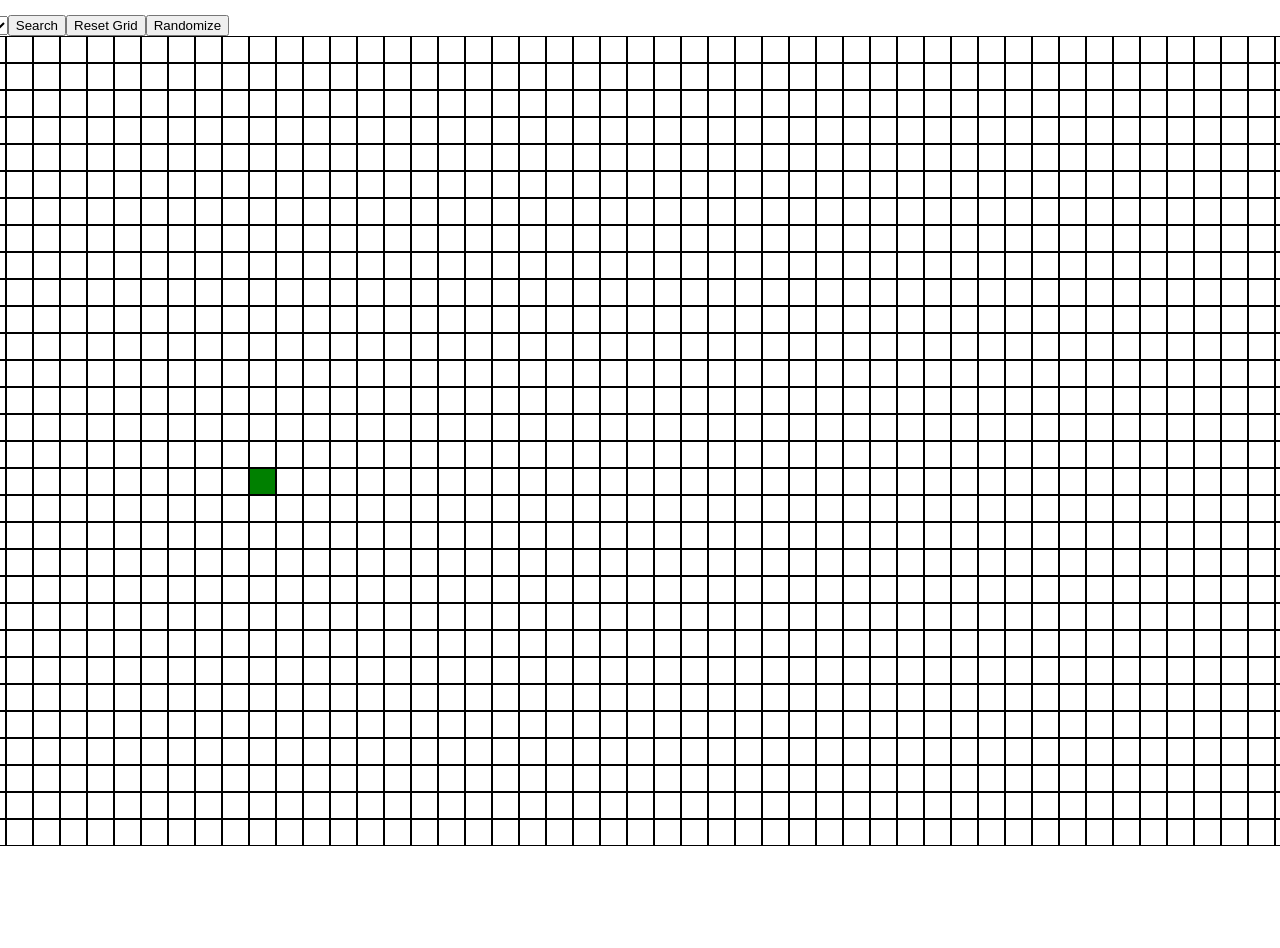
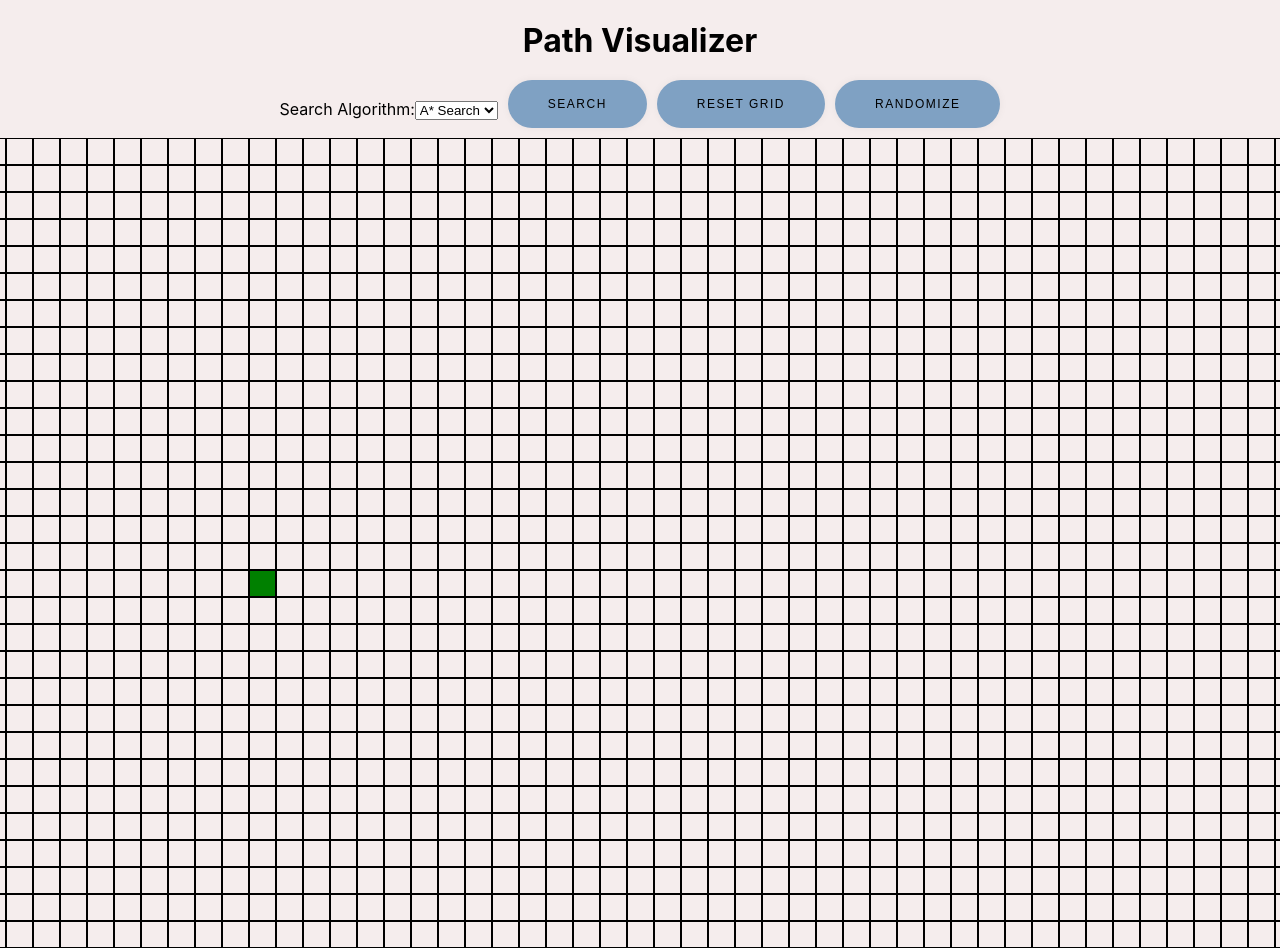
Before and after one commit to Jasonchen272/Path-Search-Visualizer, a React (Create React App) app: page / in a window 1280 px wide. Shown: the top 948 px of the page. Before the commit the page ends 846 px from the top, so only its background shows below. Built offline with nearby package versions, Linux system fonts and the light colour scheme.

Commit message:
changed colors and fixed mouse dragging bug

```diff
--- a/public/index.html
+++ b/public/index.html
@@ -25,7 +25,6 @@
       Learn how to configure a non-root public URL by running `npm run build`.
     -->
     <title>React App</title>
-    <h1 class="header-title">Path Visualizer</h1>
   </head>
   <body>
     <noscript>You need to enable JavaScript to run this app.</noscript>
--- a/src/VisualizerComponents/Node.css
+++ b/src/VisualizerComponents/Node.css
@@ -3,10 +3,42 @@ body {
     flex-direction: column;
     align-items: center;
     justify-content: center;
-    height: 100vh;
+    height: auto;
+    width: auto;
     margin: 0;
-    background-color: white;
+    background-color: #F5EDED;
 }
+
+button {
+    margin-bottom: 10px;
+    margin-left: 10px;
+    padding: 17px 40px;
+    border-radius: 50px;
+    cursor: pointer;
+    border: 0;
+    background-color: #7FA1C3;
+    box-shadow: rgb(0 0 0 / 5%) 0 0 8px;
+    letter-spacing: 1.5px;
+    text-transform: uppercase;
+    font-size: 12px;
+    transition: all 0.5s ease;
+  }
+
+  button:hover {
+    letter-spacing: 3px;
+    background-color: #F5EDED;
+    color: black;
+    border: #6482AD 2px solid;
+    box-shadow: #6482AD 0px 7px 29px 0px;
+  }
+
+  button:active {
+    letter-spacing: 3px;
+    background-color: #6482AD;
+    color: hsl(0, 0%, 100%);
+    transform: translateY(5px);
+    transition: 100ms;
+  }
 
 .path-node {
     width: 25px;
@@ -42,3 +74,18 @@ body {
     justify-content: center;
     background-color: red;
 }
+
+.header-title {
+    display: flex;
+    margin-top: 0;
+    margin-bottom: 0;
+    height: 10vh;
+    justify-content: center;
+    align-items: center;
+}
+
+.sub-header {
+    display: flex;
+    justify-content: center;
+    align-items: center;
+}
--- a/src/VisualizerComponents/Node.js
+++ b/src/VisualizerComponents/Node.js
@@ -7,7 +7,7 @@ function Node({visited, type, x, y, updateGrid}) {
         <div
             className={type === 'start' ? 'start-node' : type === 'end' ? 'end-node' : 'path-node'}
             id= {`${x},${y}`}
-            style={{ backgroundColor: type === 'start' ? 'green' : type === 'end' ? 'red' : 'white' }}>
+            style={{ backgroundColor: type === 'start' ? 'green' : type === 'end' ? 'red' : '#F5EDED' }}>
         </div>
     )
 }
--- a/src/VisualizerComponents/SearchVisualizer.js
+++ b/src/VisualizerComponents/SearchVisualizer.js
@@ -1,5 +1,6 @@
 import {React , useState, useEffect} from 'react'
 import Node from './Node.js'
+import './Node.css'
 import { getBFSAnimations, getAStarAnimations, getDFSAnimations } from '../SearchAlgorithms/searchAlgorithms.js';
 
 const GRID_HEIGHT = 30;
@@ -68,7 +69,7 @@ function SearchVisualizer () {
                     found = true;
                 } else if(!(start[0] === x && start[1] === y)) {
                     const node = graphRow[x].children[y]
-                    node.style.backgroundColor = found ? "orange" : "blue"
+                    node.style.backgroundColor = found ? "#C3A17F" : "#7FA1C3"
                 }
             }, i * ANIMATION_DELAY_MS)
         }
@@ -97,7 +98,7 @@ function SearchVisualizer () {
     }
 
     function updateGrid(x, y, visited) {
-        if ((x == start[0] && y == start[1]) || x == end[0] && y == end[1]) {
+        if ((x == start[0] && y == start[1]) || (x == end[0] && y == end[1])) {
             return;
         }
         const updated = [...grid]
@@ -106,11 +107,14 @@ function SearchVisualizer () {
         updated[x] = updatedRow
         setGrid(updated)
         const node = document.getElementsByClassName('graph-row')[x].children[y]
-        node.style.backgroundColor = updatedRow[y].visited ? 'black' : 'white'
+        if (updatedRow[y].visited) node.style.backgroundColor = 'black';
     }
 
     return (
         <>
+            <h1 className="header-title">Path Visualizer</h1>
+            <div className="sub-header">
+                <div className="algo-select">
                     <label>Search Algorithm:</label>
                     <select
                         onChange={(e) => setSearchType(e.target.value)}
@@ -121,9 +125,13 @@ function SearchVisualizer () {
                         <option value="bfs">BFS</option>
                         <option value="dfs">DFS</option>
                     </select>
+                </div>
+                <div className="btns">
                     <button onClick={search}>Search</button>
                     <button onClick={reset}>Reset Grid</button>
                     <button onClick={randomMaze}>Randomize</button>
+                </div>
+            </div>
             <div
                 onMouseDown={() => setDraggable(true)}
                 onMouseMove={(e) => {
@@ -132,8 +140,10 @@ function SearchVisualizer () {
                         let x = id[0], y = id[1];
                         updateGrid(x, y, true)
                     }
+                    console.log(e.currentTarget)
                 }}
                 onMouseUp={() => setDraggable(false)}
+                onMouseLeave={() => setDraggable(false)}
             >
                 {grid.map((row, idx) => (
                     <div
--- a/src/index.css
+++ b/src/index.css
@@ -11,14 +11,3 @@ code {
   font-family: source-code-pro, Menlo, Monaco, Consolas, 'Courier New',
     monospace;
 }
-
-.header-title {
-  display: flex;
-  width: 100vw;
-  margin-top: 0;
-  margin-bottom: 0;
-  padding: 10px;
-  height: 10vh;
-  justify-content: center;
-  align-items: center;
-}
```
Also changed, not shown: src/SearchAlgorithms/searchAlgorithms.js (line endings or trailing spaces). Lines whose indentation alone changed are shown as unchanged.
